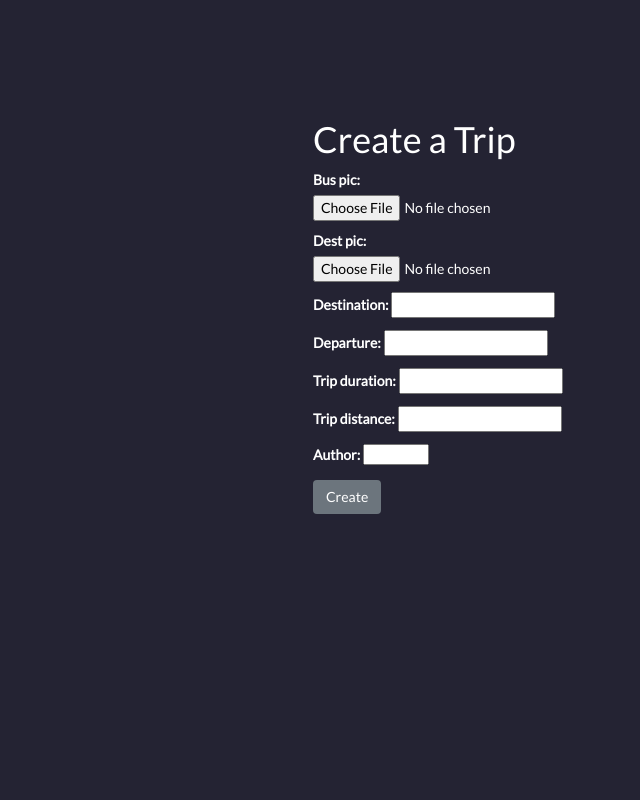
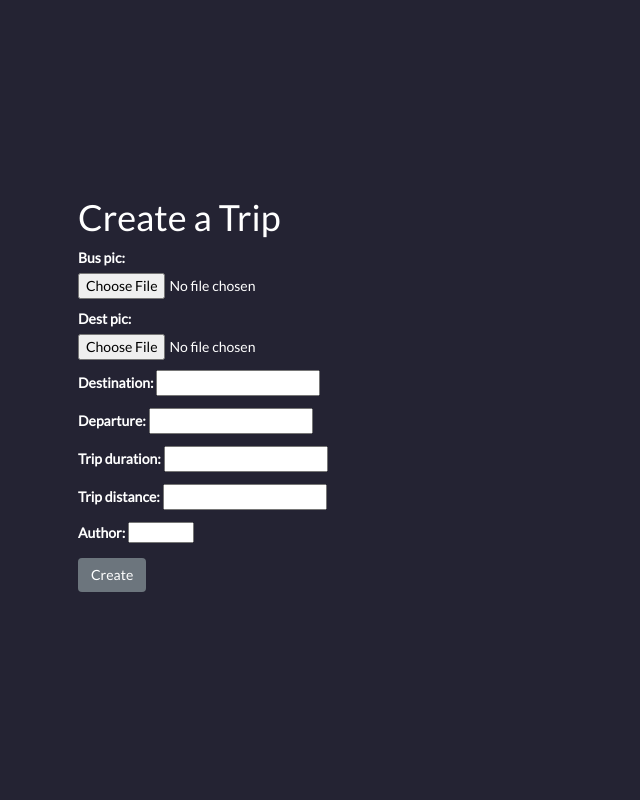
Before and after one commit to Mimkaa/calculator_grapher, a Django app: page /create_trip in a window 1280 px wide. Shown: the whole page, without its empty margins (7-647 px from the left). Run offline with Django 3.2, Linux system fonts and the light colour scheme; data comes from the database, SQL or seed files in the repository; both versions use the stored data as it was after the commit; some libraries are stand-ins or nearby versions.

Commit message:
27 comit

```diff
--- a/affiliate/templates/base.html
+++ b/affiliate/templates/base.html
@@ -12,6 +12,7 @@
 <script src="//netdna.bootstrapcdn.com/bootstrap/3.1.1/js/bootstrap.min.js"></script>
 <link rel="stylesheet" type="text/css" href="//netdna.bootstrapcdn.com/bootstrap/3.1.1/css/bootstrap.min.css">
   <link href="{% static 'affiliate/css/styles.css' %}" rel="stylesheet" type='text/css'  >
+       <script type="text/javascript" src="{% static 'affiliate/js/scripts.js' %}"></script>
     <title>
         {% block title %}
         My Freaking awesome website
--- a/static/affiliate/css/styles.css
+++ b/static/affiliate/css/styles.css
@@ -38,7 +38,8 @@ body {
   display: flex;
   flex-direction: column;
   color: white;
-
+  align-items: center;
+  justify-content: center;
   height: 100vh;
   font-family: 'Lato', 'sans-serif';
 }
@@ -51,9 +52,7 @@ body {
 
 .container {
   perspective: 1000px;
-  padding-left: 250px;
-  padding-top:100px;
-
+  margin-bottom: 30px;
 }
 
 .seat {
```
Also changed, not shown: db.sqlite3.
